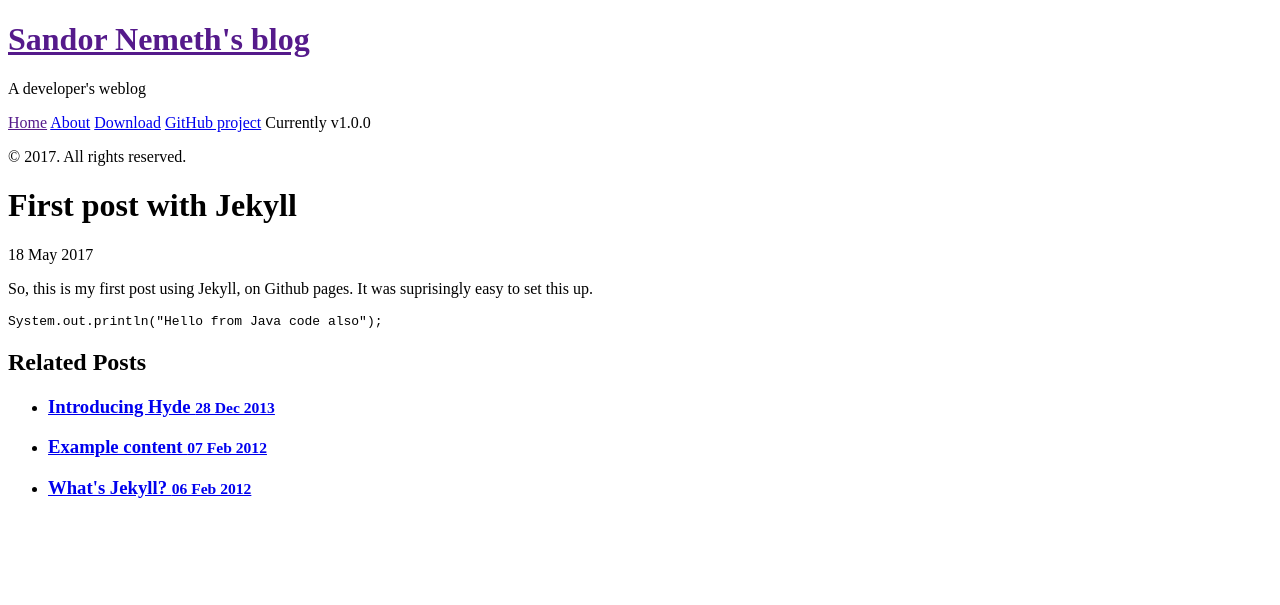
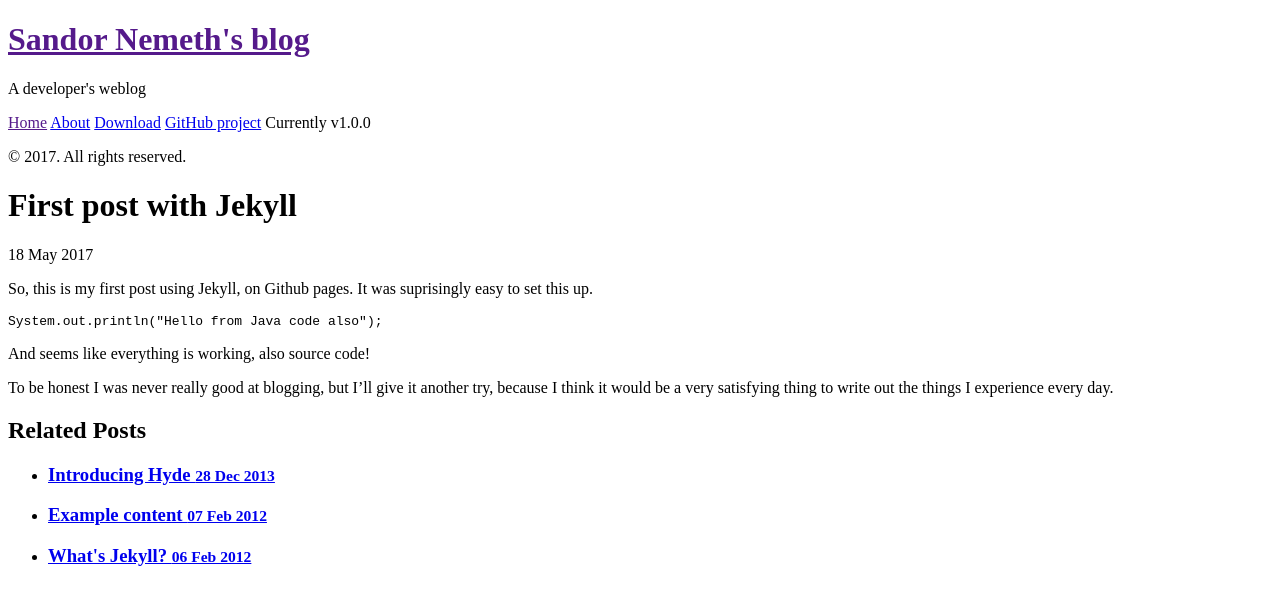
Before and after one commit to sandor-nemeth/sandor-nemeth.github.io, a Jekyll site: the page built from _posts/2017-05-18-first-post-with-jekyll.md, in a window 1280 px wide. Shown: the top 605 px of the page. Built offline with Jekyll 4.4.1, drawn with Linux system fonts in a browser that asks for light colours.

Commit message:
Update first post

````diff
--- a/_posts/2017-05-18-first-post-with-jekyll.md
+++ b/_posts/2017-05-18-first-post-with-jekyll.md
@@ -9,3 +9,9 @@ suprisingly easy to set this up.
 ```java
 System.out.println("Hello from Java code also");
 ```
+
+And seems like everything is working, also source code!
+
+To be honest I was never really good at blogging, but I'll give it
+another try, because I think it would be a very satisfying thing to
+write out the things I experience every day.
````
